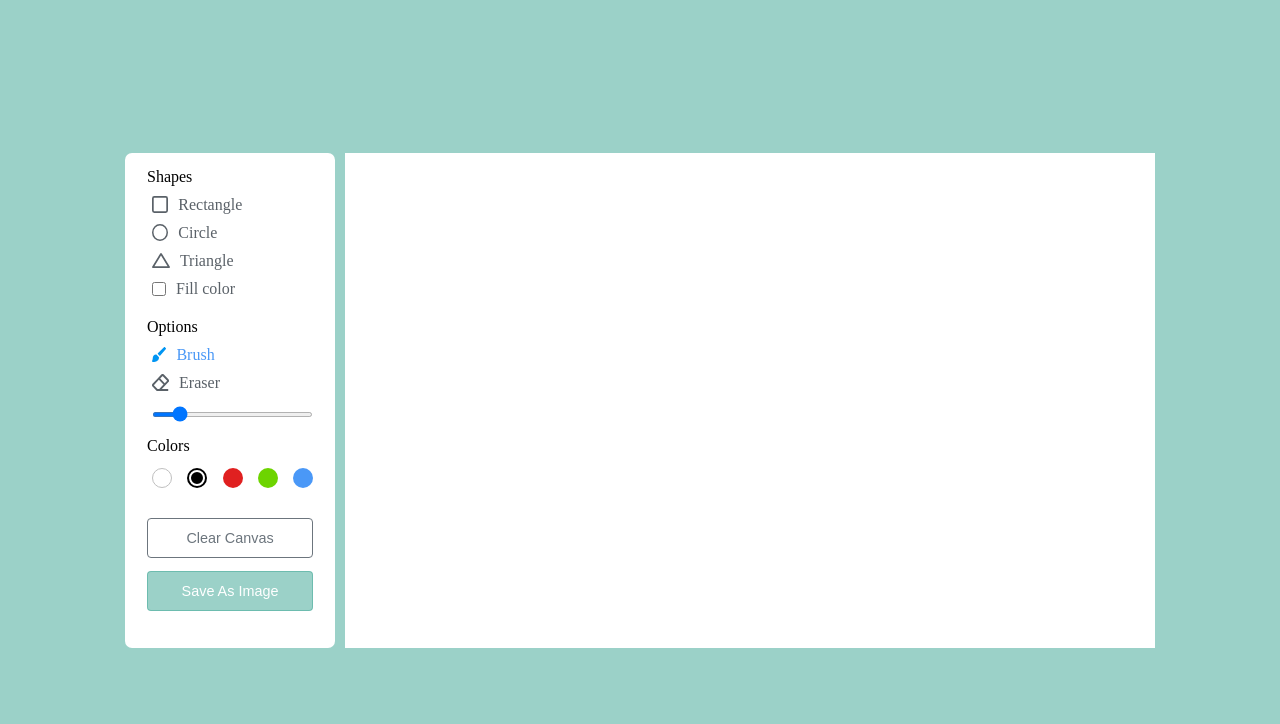
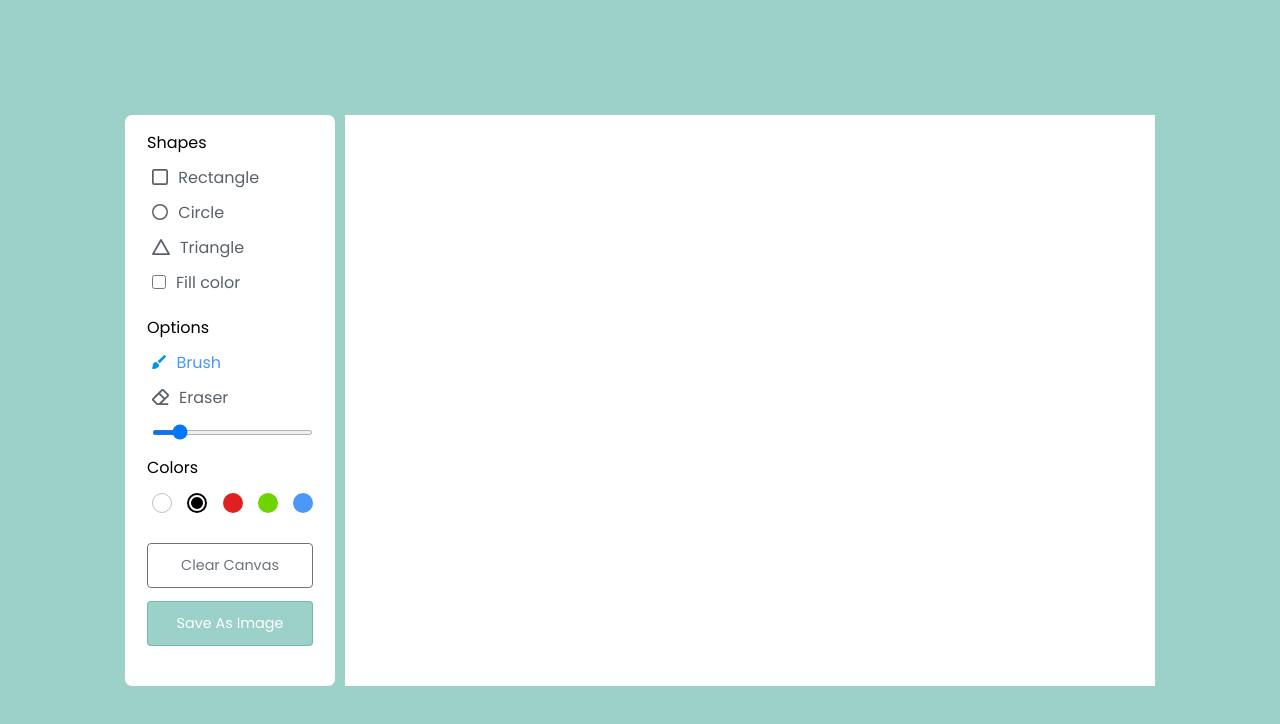
Before and after one commit to Hadi-AlKammouni/JS, a plain HTML site: page index.html in a window 1280 px wide. Drawn offline with Linux system fonts and the light colour scheme.

Commit message:
js/Importing css styling from google fonts

```diff
--- a/style.css
+++ b/style.css
@@ -1,7 +1,10 @@
+@import url('https://fonts.googleapis.com/css2?family=Poppins:wght@400;500;600&display=swap');
+
 * {
     margin: 0;
     padding: 0;
     box-sizing: border-box;
+    font-family: 'Poppins', sans-serif;
 }
 
 body {
```
